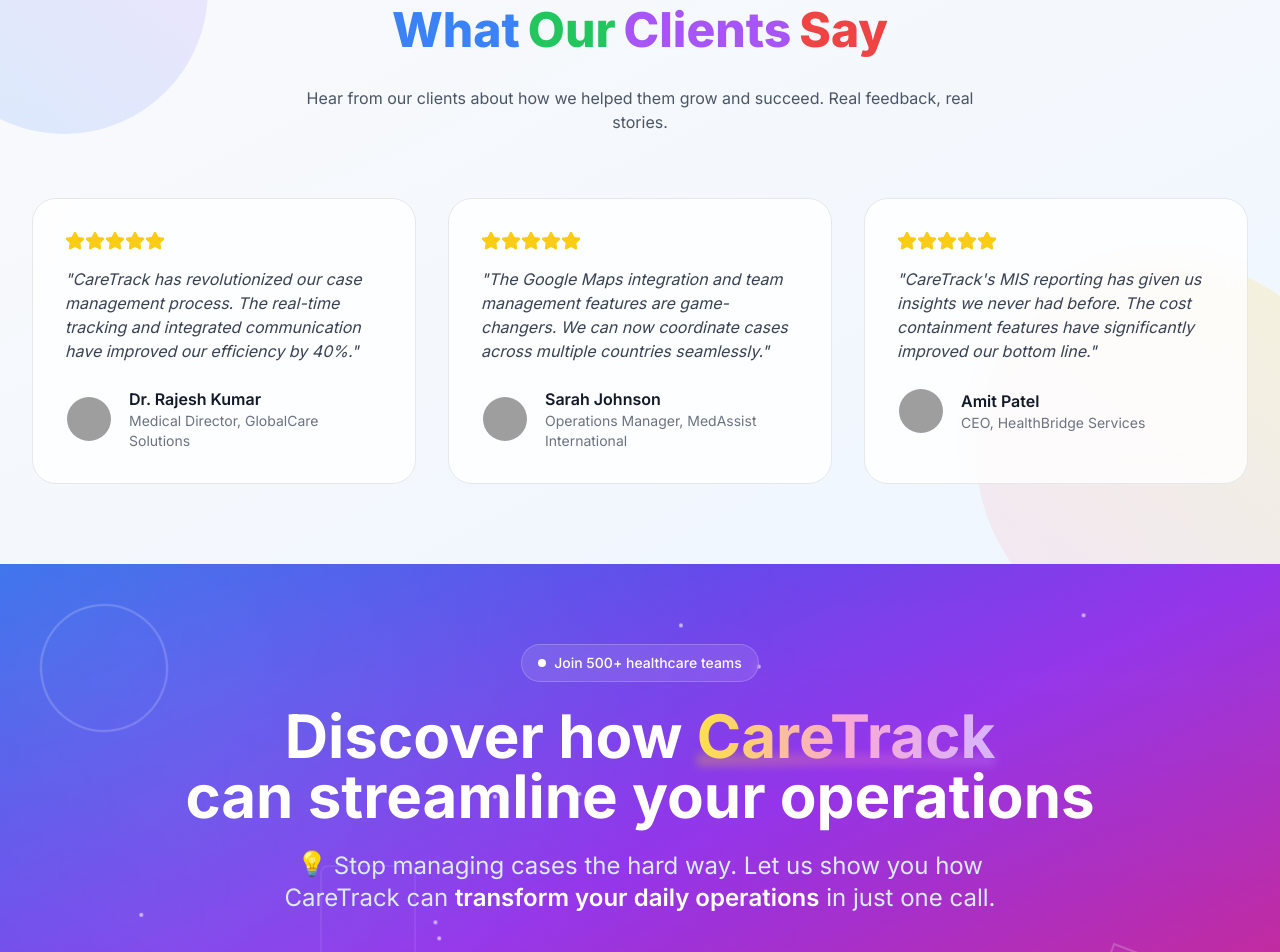
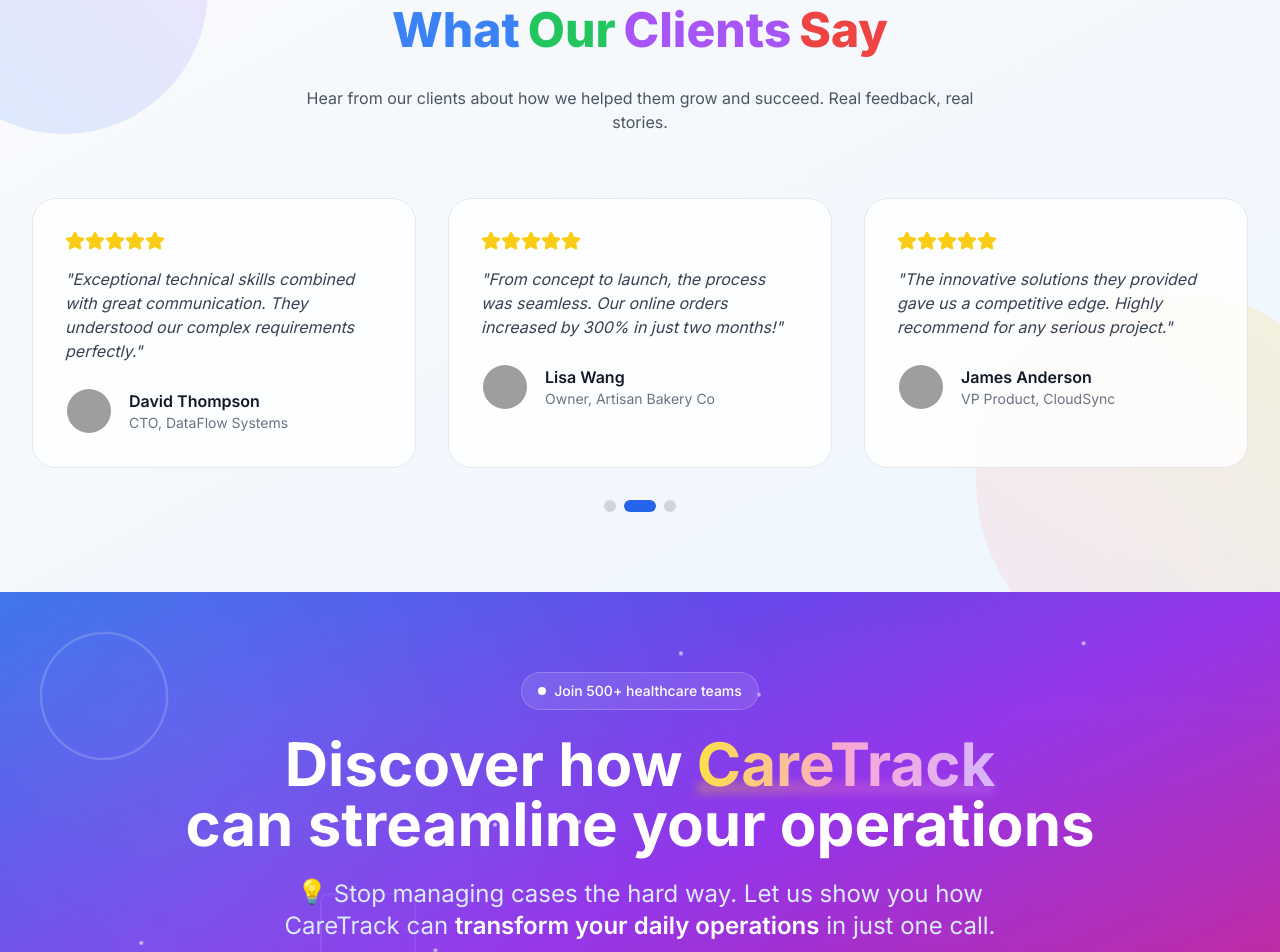
Before and after one commit to Gopi-Ch-an-d/Caretrack-Using_Next-Js_Tailwind-Css_Prsima_Postgresql, a Next.js app: page / in a window 1280 px wide. Shown: the part 6699-7651 px from the top of the page. Built offline with nearby package versions, Linux system fonts and the light colour scheme; grey boxes are pictures that could not be loaded.

Commit message:
latest-8

```diff
--- a/next.config.ts
+++ b/next.config.ts
@@ -14,7 +14,14 @@
       'www.ncfp.org',
       'static9.depositphotos.com',
       'plus.unsplash.com',
-      'media.licdn.com'
+      'media.licdn.com',
+      'res.cloudinary.com',
+      'encrypted-tbn0.gstatic.com',
+      'm.media-amazon.com',
+      'icccad.net',
+      'static.clubs.nfl.com',
+      'images.news18.com',
+      'harvardtechnologyreview.com',
     ],
   },
 };
--- a/src/components/TestimonialsSection.tsx
+++ b/src/components/TestimonialsSection.tsx
@@ -1,14 +1,101 @@
 'use client';
 
+import { useState, useEffect } from 'react';
 import Image from 'next/image';
 import { Star } from 'lucide-react';
-import { testimonials } from '@/lib/data/testimonials';
 
 interface TestimonialsSectionProps {
   getAnimationClass: (elementId: string, animationType: string) => string;
 }
 
+// Extended testimonials array with 9 testimonials
+const testimonials = [
+  {
+    name: "Sarah Johnson",
+    role: "CEO, TechStart Inc",
+    content: "Working with this team transformed our digital presence. Their expertise in modern web technologies helped us scale rapidly.",
+    image: "https://icccad.net/wp-content/uploads/2018/06/Sarah-Johnson-min.jpg",
+    rating: 5
+  },
+  {
+    name: "Michael Chen",
+    role: "Founder, GreenEco Solutions",
+    content: "The attention to detail and commitment to excellence is unmatched. They delivered beyond our expectations every single time.",
+    image: "https://harvardtechnologyreview.com/wp-content/uploads/2023/10/image.jpeg",
+    rating: 5
+  },
+  {
+    name: "Emily Rodriguez",
+    role: "Marketing Director, BrightPath",
+    content: "Our conversion rates doubled after the redesign. The team's strategic approach made all the difference for our business.",
+    image: "https://encrypted-tbn0.gstatic.com/images?q=tbn:ANd9GcTErRhSVbYT1ypy8ytqDNUQIHMrMoW4ACL_fA&s",
+    rating: 5
+  },
+  {
+    name: "David Thompson",
+    role: "CTO, DataFlow Systems",
+    content: "Exceptional technical skills combined with great communication. They understood our complex requirements perfectly.",
+    image: "https://m.media-amazon.com/images/M/MV5BMDhhYjYxYjYtMjY2Zi00MmNiLWE4MjctMTFlNGQ3NjdjMGJjXkEyXkFqcGc@._V1_CR2103,329,1653,2479_.jpg",
+    rating: 5
+  },
+  {
+    name: "Lisa Wang",
+    role: "Owner, Artisan Bakery Co",
+    content: "From concept to launch, the process was seamless. Our online orders increased by 300% in just two months!",
+    image: "https://encrypted-tbn0.gstatic.com/images?q=tbn:ANd9GcSoFv8JikMwtRPwMKOzG_CMPC_4q_txreBDZA&s",
+    rating: 5
+  },
+  {
+    name: "James Anderson",
+    role: "VP Product, CloudSync",
+    content: "The innovative solutions they provided gave us a competitive edge. Highly recommend for any serious project.",
+    image: "https://images.news18.com/ibnlive/uploads/2022/06/james-anderson-16556329533x2.jpg",
+    rating: 5
+  },
+  {
+    name: "Sophie Martin",
+    role: "Founder, WellnessHub",
+    content: "They took our vision and created something even better. The user experience is phenomenal and our clients love it.",
+    image: "https://res.cloudinary.com/swr-cms/image/upload/w_2000,q_auto,f_auto,h_1333,c_lfill,g_auto/swr-cms/d/assets/ratsmitglieder/swr_20240506_1730-sm-1716796098.jpg",
+    rating: 5
+  },
+  {
+    name: "Robert Kim",
+    role: "Director, FinTech Solutions",
+    content: "Professional, reliable, and incredibly talented. They delivered a robust platform that handles millions of transactions.",
+    image: "https://encrypted-tbn0.gstatic.com/images?q=tbn:ANd9GcSHBR3ur892EhhglYQoQkUc6axWEuTO4JOd-A&s",
+    rating: 5
+  },
+  {
+    name: "Amanda Foster",
+    role: "CEO, Creative Studios",
+    content: "The perfect blend of creativity and technical expertise. Our brand has never looked better or performed stronger.",
+    image: "https://static.clubs.nfl.com/image/upload/t_person_squared_mobile/f_auto/colts/k6pge9u4erbyp6zbd56y.jpg",
+    rating: 5
+  }
+];
+
 const TestimonialsSection = ({ getAnimationClass }: TestimonialsSectionProps) => {
+  const [currentSet, setCurrentSet] = useState(0);
+  const [isAnimating, setIsAnimating] = useState(false);
+  const totalSets = 3; // 9 testimonials / 3 per set = 3 sets
+
+  useEffect(() => {
+    const interval = setInterval(() => {
+      setIsAnimating(true);
+      setTimeout(() => {
+        setCurrentSet((prev) => (prev + 1) % totalSets);
+        setIsAnimating(false);
+      }, 500); // Animation duration
+    }, 5000); // Change every 5 seconds
+
+    return () => clearInterval(interval);
+  }, []);
+
+  // Get the current 3 testimonials to display
+  const startIndex = currentSet * 3;
+  const currentTestimonials = testimonials.slice(startIndex, startIndex + 3);
+
   return (
     <section className="py-20 bg-gradient-to-br from-gray-50 to-blue-50 relative overflow-hidden">
       {/* Soft animated background shapes */}
@@ -37,15 +124,21 @@
           </p>
         </div>
 
-        {/* Testimonials Grid */}
+        {/* Testimonials Carousel Container */}
+        <div className="relative overflow-hidden">
           <div className="grid grid-cols-1 md:grid-cols-2 lg:grid-cols-3 gap-8">
-          {testimonials.map((testimonial, index) => (
+            {currentTestimonials.map((testimonial, index) => (
               <div
-              key={index}
-              data-animate
-              id={`testimonial-${index}`}
-              className={`bg-white/80 backdrop-blur-md border border-gray-200 rounded-3xl p-6 sm:p-8 hover:shadow-2xl transition-all duration-500 transform hover:-translate-y-3 hover:scale-105 group ${getAnimationClass(`testimonial-${index}`, 'opacity-100 translate-y-0')}`}
-              style={{ animationDelay: `${index * 0.15}s` }}
+                key={`${currentSet}-${index}`}
+                className={`bg-white/80 backdrop-blur-md border border-gray-200 rounded-3xl p-6 sm:p-8 hover:shadow-2xl transition-all duration-500 transform hover:-translate-y-3 hover:scale-105 group ${
+                  isAnimating
+                    ? 'opacity-0 translate-x-full'
+                    : 'opacity-100 translate-x-0 animate-slideInRight'
+                }`}
+                style={{
+                  animationDelay: `${index * 0.15}s`,
+                  animationFillMode: 'both'
+                }}
               >
                 {/* Rating */}
                 <div className="flex items-center mb-4">
@@ -85,6 +178,45 @@
             ))}
           </div>
         </div>
+
+        {/* Indicators */}
+        <div className="flex justify-center mt-8 gap-2">
+          {[...Array(totalSets)].map((_, index) => (
+            <button
+              key={index}
+              onClick={() => {
+                setIsAnimating(true);
+                setTimeout(() => {
+                  setCurrentSet(index);
+                  setIsAnimating(false);
+                }, 500);
+              }}
+              className={`w-3 h-3 rounded-full transition-all duration-300 ${
+                currentSet === index
+                  ? 'bg-blue-600 w-8'
+                  : 'bg-gray-300 hover:bg-gray-400'
+              }`}
+              aria-label={`Go to testimonial set ${index + 1}`}
+            />
+          ))}
+        </div>
+      </div>
+
+      <style jsx>{`
+        @keyframes slideInRight {
+          from {
+            opacity: 0;
+            transform: translateX(100%);
+          }
+          to {
+            opacity: 1;
+            transform: translateX(0);
+          }
+        }
+        .animate-slideInRight {
+          animation: slideInRight 0.6s ease-out;
+        }
+      `}</style>
     </section>
   );
 };
```
Lines whose indentation alone changed are shown as unchanged.
